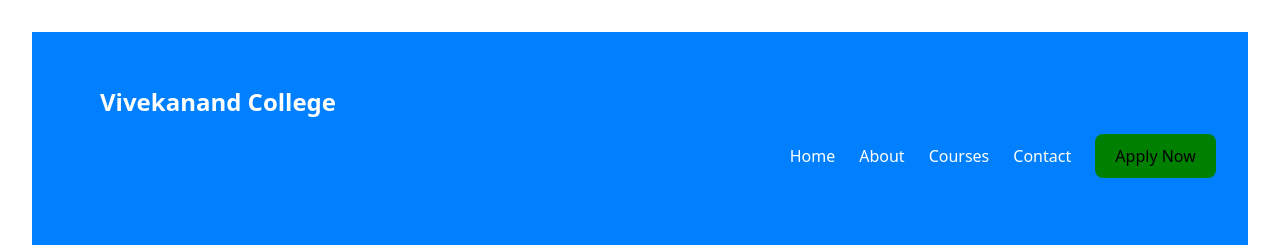
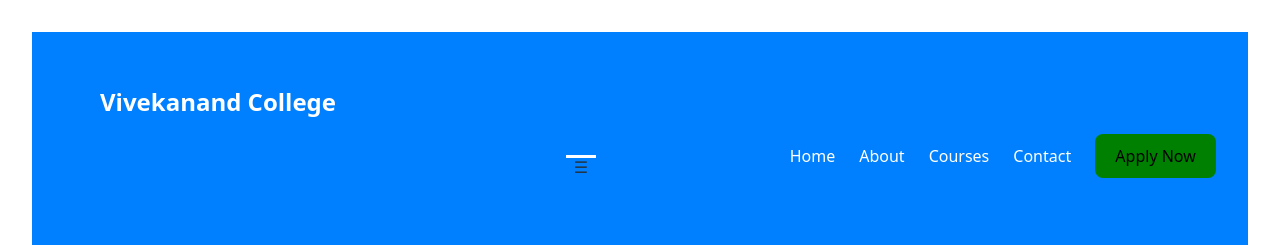
Before and after one commit to Madhura-patil2807/vck-ojt1, a React (Vite) app: page /about in a window 1280 px wide. Shown: the top 245 px of the page. Built offline with nearby package versions, Linux system fonts and the light colour scheme.

Commit message:
third commit

```diff
--- a/src/components/Header/Header.css
+++ b/src/components/Header/Header.css
@@ -36,11 +36,20 @@
 }
 
 /* Hamburger Icon */
-.hamburger {
+/* .hamburger {
   display: none;
   font-size: 2rem;
   color: white;
   cursor: pointer;
+} */
+
+.hamburger {
+  display: block;
+  width: 30px;
+  height: 3px;
+  background-color: white;
+  margin: 6px 0;
+  transition: all 0.3s ease;
 }
 
 /* Responsive Styles */
```
